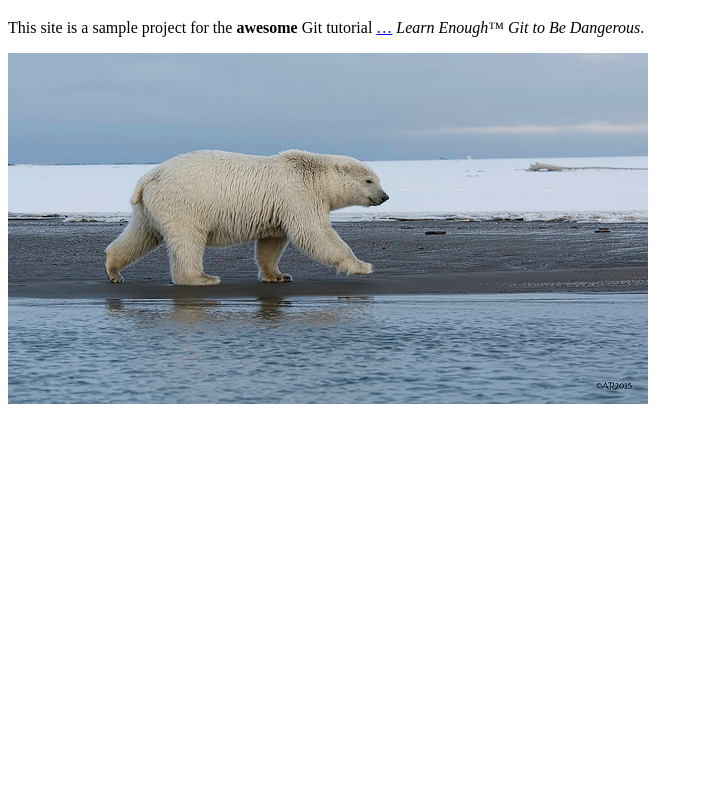
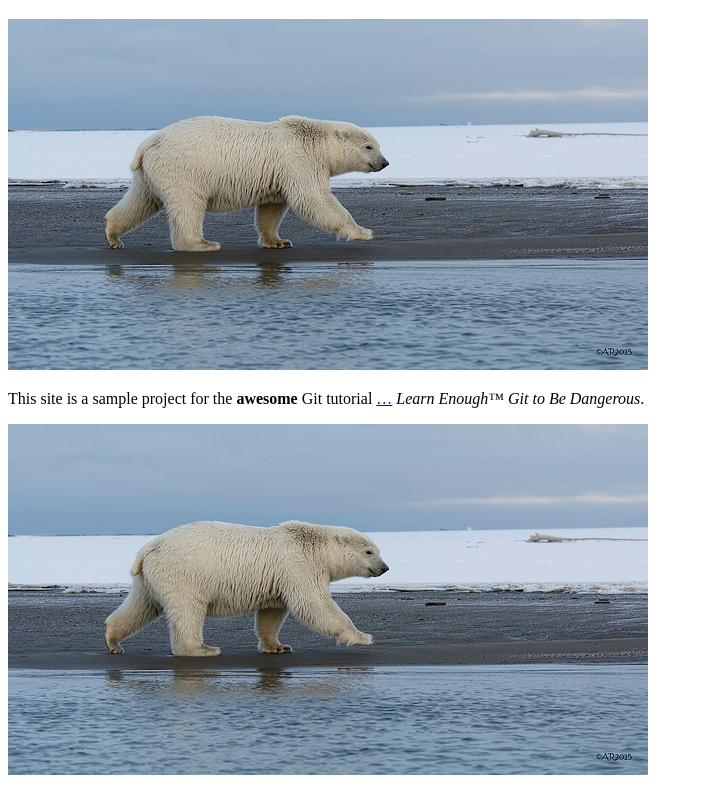
Before and after one commit to vaishali0926/Vaishali, a plain HTML site: page about.html in a window 1280 px wide. Shown: the part 61-848 px from the top of the page, without its empty margins (0-703 px from the left). Before the commit the page ends 800 px from the top, so only its background shows below. Drawn offline with Linux system fonts and the light colour scheme.

Commit message:
Add polar bear attribution link

```diff
--- a/about.html
+++ b/about.html
@@ -2,9 +2,13 @@
 <html>
   <head>
     <title>About Us</title>
+<!-- Add something here to fix trademark -->
   </head>
   <body>
     <h1>About</h1>
+<a href="https://www.flickr.com/photos/puliarfanita/22959238329">
+      <img src="images/polar_bear.jpg" alt="Polar bear">
+    </a>
     <p>
       This site is a sample project for the <strong>awesome</strong> Git
       tutorial <a href="http://learnenough.com/git-tutorial">…</a>
```
Also changed, not shown: index.html (+1 -0 lines).
